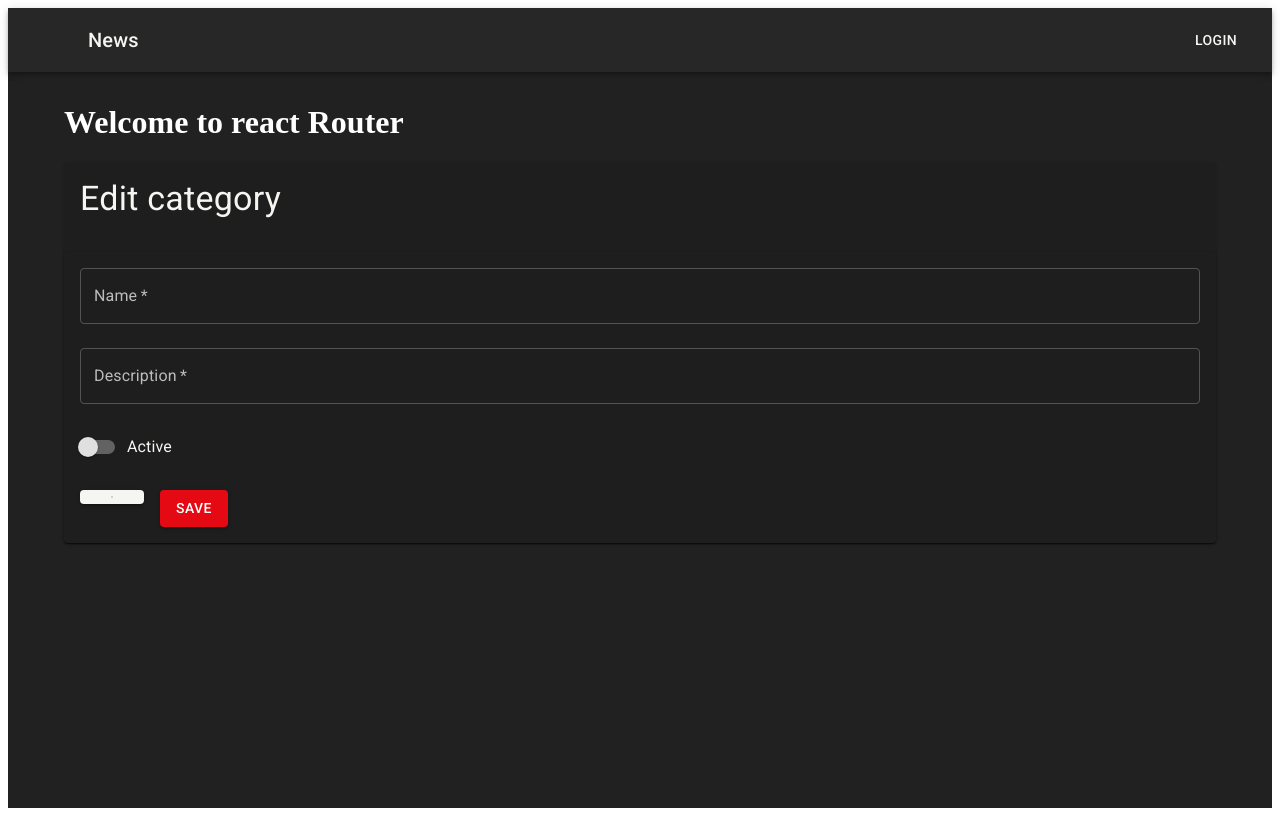
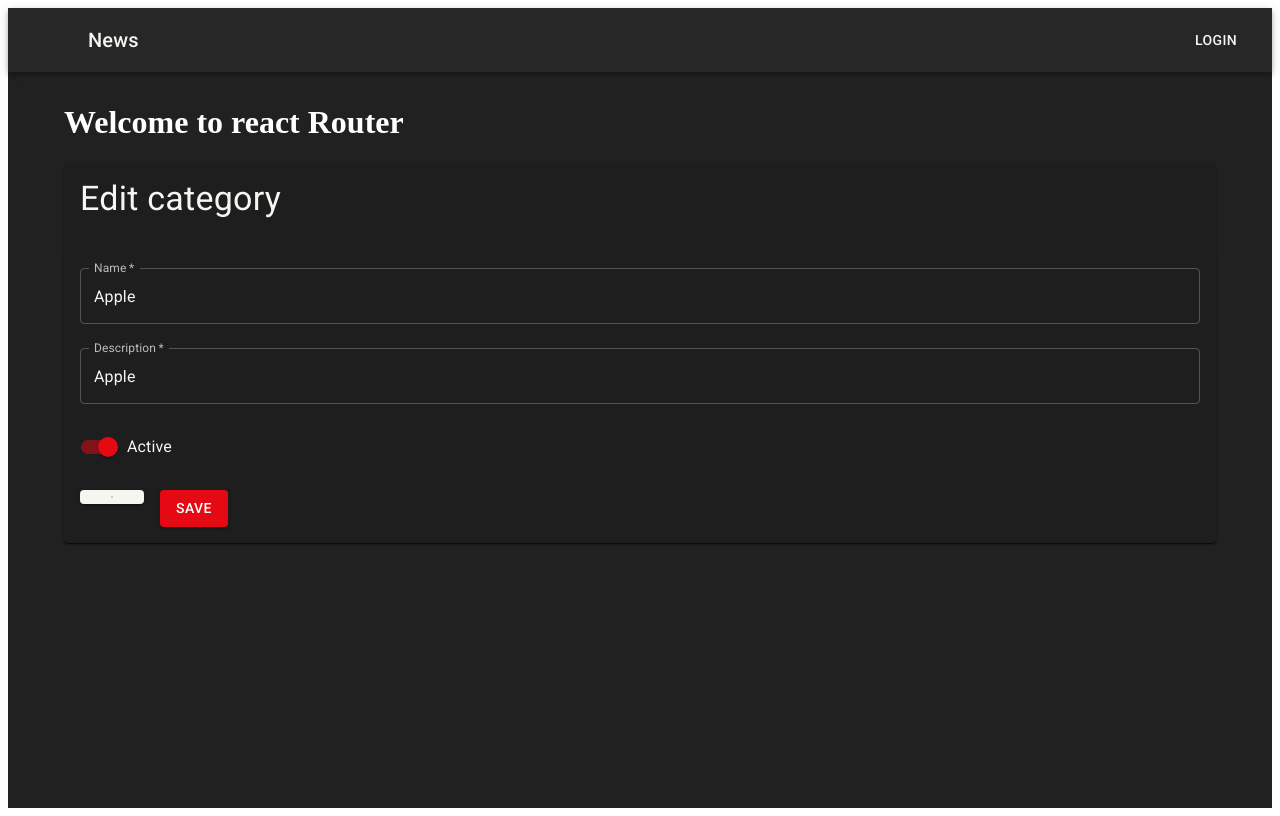
Before and after one commit to elilourenco/react-redux-app, a React (Create React App) app: page /categories/edit/A in a window 1280 px wide. Built offline with nearby package versions, Linux system fonts and the light colour scheme; some icons are missing.

Commit message:
create the function handlesubmit

```diff
--- a/src/features/categories/EditCategory.tsx
+++ b/src/features/categories/EditCategory.tsx
@@ -1,30 +1,53 @@
 
 import { Box, Paper,Typography } from "@mui/material"
-import { useParams } from "react-router-dom";
-
-import { Category } from "./categorySlice";
-import { useState } from "react";
+import { useParams }from "react-router-dom";
+import { Category, selectCategoryById } from "./categorySlice";
+import React, { useState } from "react";
 import { CategoryForm } from "./components/CategoryForm";
+import { useAppSelector } from "../../app/hooks";
 
 
 
  const CategoryEdit =()=>{
 
     const id = useParams().id || "";
-    const  [isdisabled, setIsdisabled] = useState(false);
-const [category, setCategory]= useState<Category>({
+    const [isdisabled, setIsdisabled] = useState(false);
+    const category = useAppSelector((state) => selectCategoryById(state,id ))
 
-    id: "",
-    name: "",
-    is_active:false,
-    created_at: new Date(),
-    updated_at: new Date(),
-    deleted_at: null,
-    description:"",
+    const [categoryState, setCategoryState]=useState<Category>(()=>{
+        if (!category) {
+
+    return {
+      id: "",
+      name: "",
+      description: "",
+      is_active: false,
+      deleted_at: null,
+      created_at: new Date(),
+      updated_at: new Date(),
+    };
+ }
+
+ return {
+    ...category,
+    created_at: new Date(category.created_at),
+    updated_at: new Date(category.updated_at),
+    deleted_at: category.deleted_at ? new Date(category.deleted_at) : null
+  };
 });
-    const handleChange =(e: any) => {}
 
-    const handleToggle= (e:any) =>{}
+
+
+
+    const handleChange =(e: React.ChangeEvent<HTMLInputElement>) => {
+    const {name, value} = e.target;
+    setCategoryState({ ...categoryState,[name]:value})
+
+    }
+
+    const handleToggle= (e: React.ChangeEvent<HTMLInputElement>) =>{
+        const {name, checked} = e.target
+    }
     return(
 
 
@@ -36,7 +59,7 @@ const [category, setCategory]= useState<Category>({
                 </Box>
             </Box>
             <CategoryForm
-                category={category}
+                category={categoryState}
                 isdisabled={isdisabled}
                 isLoading={false}
                 onSubmit={()=>{}}
--- a/src/features/categories/categorySlice.tsx
+++ b/src/features/categories/categorySlice.tsx
@@ -7,7 +7,7 @@ export interface Category{
     is_active:boolean;
     created_at: Date;
     updated_at:Date;
-    deleted_at:null|string;
+    deleted_at:null| Date;
     description:null|string;
 }
 
```
